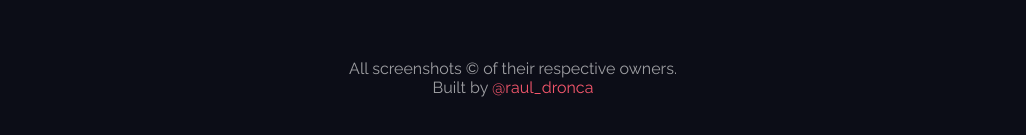
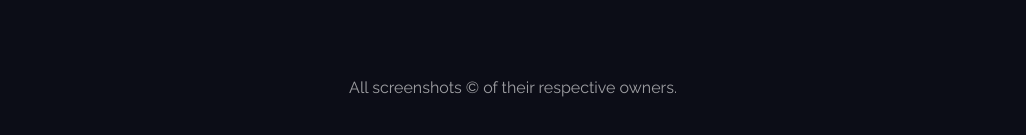
Before and after one commit to iRaul/creative-portfolios, a Gatsby site: page / in a window 1280 px wide. Shown: the part 2155-2290 px from the top of the page, without its empty margins (127-1153 px from the left). Built offline with nearby package versions, Linux system fonts and the light colour scheme; Gatsby itself is replaced by a stand-in of ours.

Commit message:
small footer change

```diff
--- a/src/components/Footer.js
+++ b/src/components/Footer.js
@@ -7,23 +7,15 @@ const FooterWrapper = styled.footer`
   justify-content: flex-end;
   align-items: center;
   flex-direction: column;
+`
 
-  span {
-    color: rgba(255, 255, 255, 0.6);
-
-    a {
-      color: #f5576c;
-      text-decoration: none;
-    }
-  }
+const Copyright = styled.span`
+  color: rgba(255, 255, 255, 0.6);
 `
 
 const Footer = () => (
   <FooterWrapper>
-    <span>All screenshots © of their respective owners.</span>
-    <span>
-      Built by <a href="https://twitter.com/raul_dronca">@raul_dronca</a>
-    </span>
+    <Copyright>All screenshots © of their respective owners.</Copyright>
   </FooterWrapper>
 )
 
```
